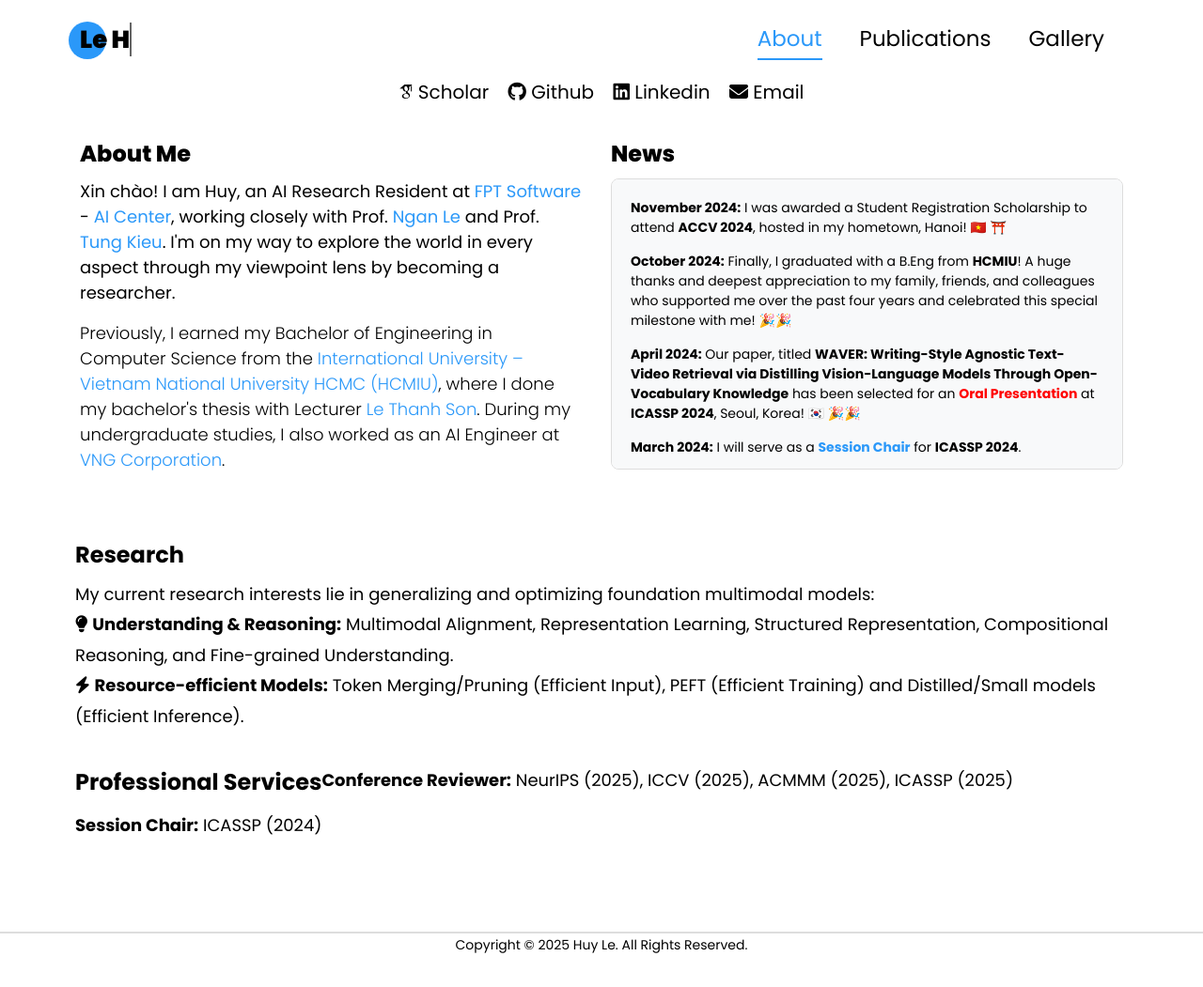
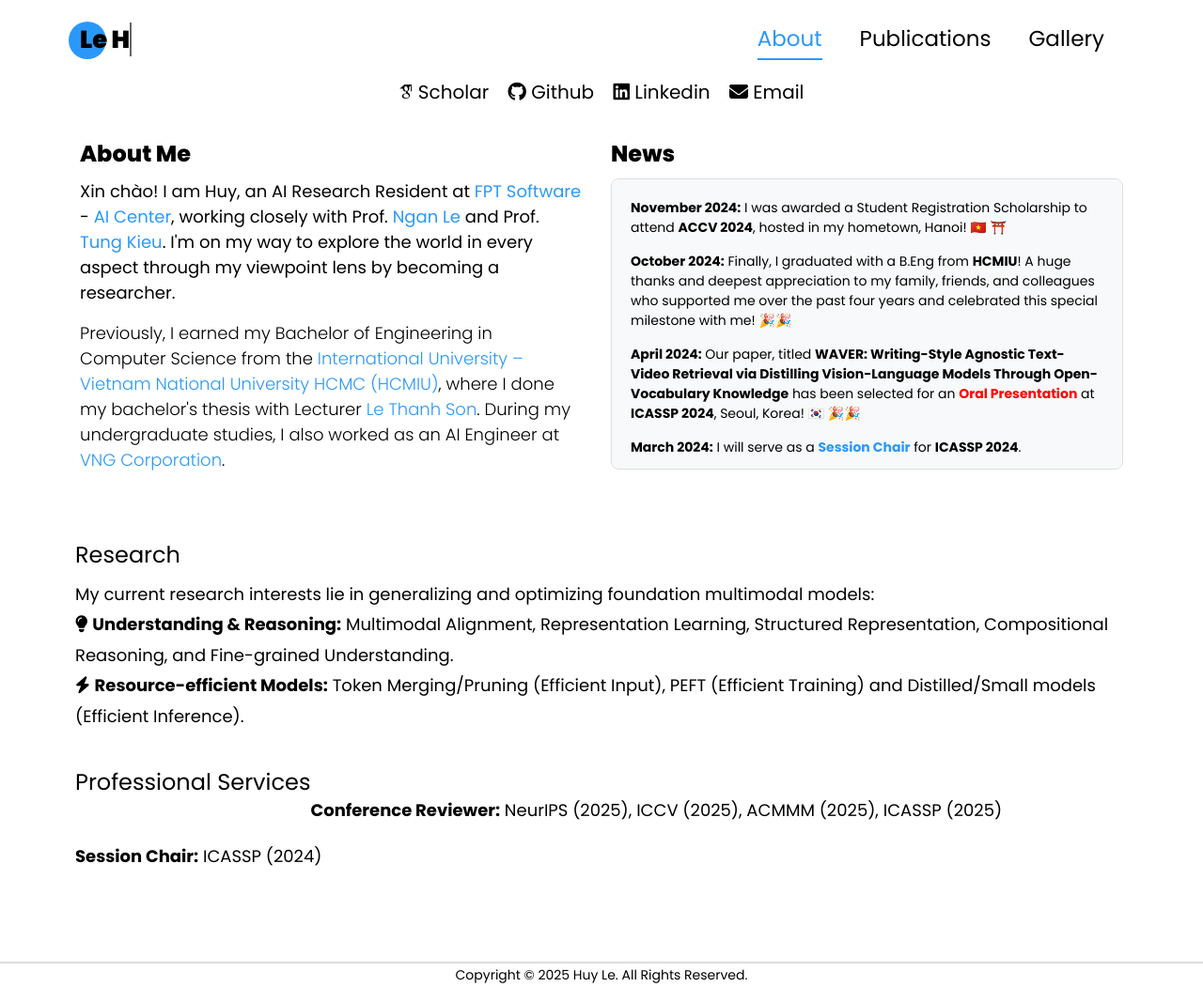
Before and after one commit to lehuy1611/lehuy1611.github.io, a Jekyll site: the page index.html, which Jekyll copies as it is, in a window 1280 px wide. Shown: the whole page at 94% size. Built offline with Jekyll 4.4.1, drawn with Linux system fonts in a browser that asks for light colours; some web fonts are replaced; before the commit the page ends 1019 px from its top, so only the background shows below that.

Commit message:
update services

```diff
--- a/index.html
+++ b/index.html
@@ -191,7 +191,7 @@
 
             <!-- Research Section (One Column) -->
             <div class="row justify-content-left lg-6 md-6" style="margin-top: 20px; padding-left: 10px; padding-right: 10px">
-                <h2 style="font-size: 24px;"><b>Research</b></h2>
+                <h2 style="font-size: 24px;">Research</h2>
                 <p style="color: #000; font-size: 18px;">
                     My current research interests lie in generalizing and optimizing foundation multimodal models:
                     <br><span class="icon"><i class="fa fa-lightbulb"></i></span> <b>Understanding & Reasoning:</b> Multimodal Alignment, Representation Learning, Structured Representation, Compositional Reasoning, and Fine-grained Understanding.
@@ -200,9 +200,9 @@
             </div>
             <!-- Research Section (One Column) -->
             <div class="row justify-content-left lg-6 md-6" style="margin-top: 20px; padding-left: 10px; padding-right: 10px">
-                <h2 style="font-size: 24px;"><b>Professional Services</b></h2>
+                <h2 style="font-size: 24px;">Professional Services</h2>
                 <p style="color: #000; font-size: 18px;">
-                    <b>Conference Reviewer:</b> NeurIPS (2025), ICCV (2025), ACMMM (2025), ICASSP (2025)
+                    <br><b>Conference Reviewer:</b> NeurIPS (2025), ICCV (2025), ACMMM (2025), ICASSP (2025)
                 </p>
                 <p style="color: #000; font-size: 18px;">
                     <b>Session Chair:</b> ICASSP (2024)
```
